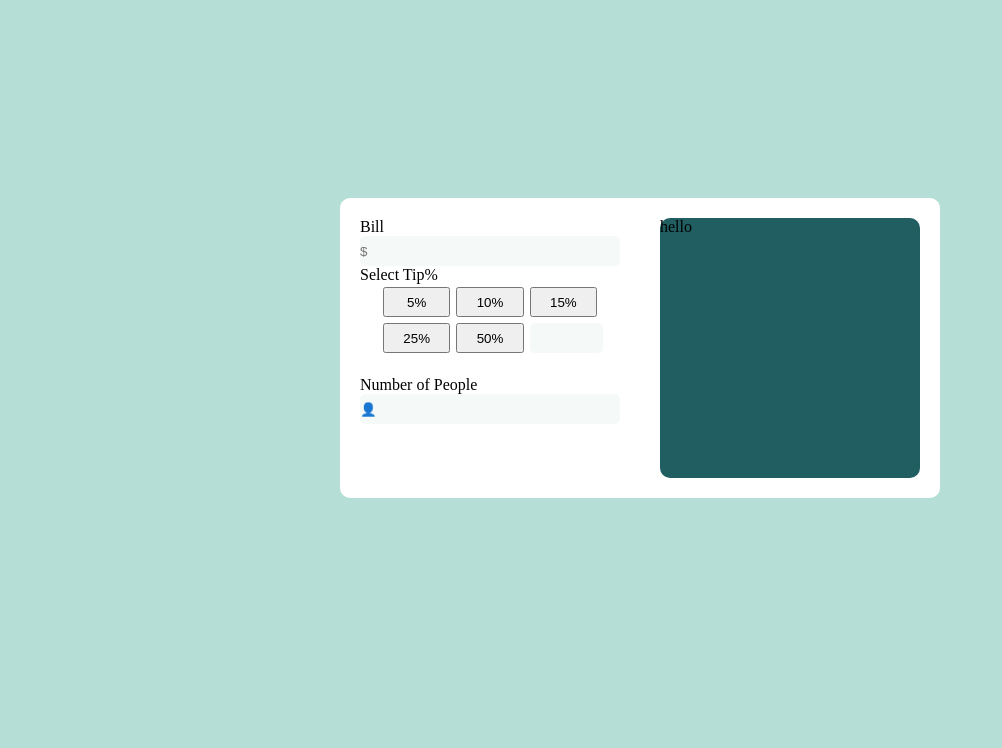
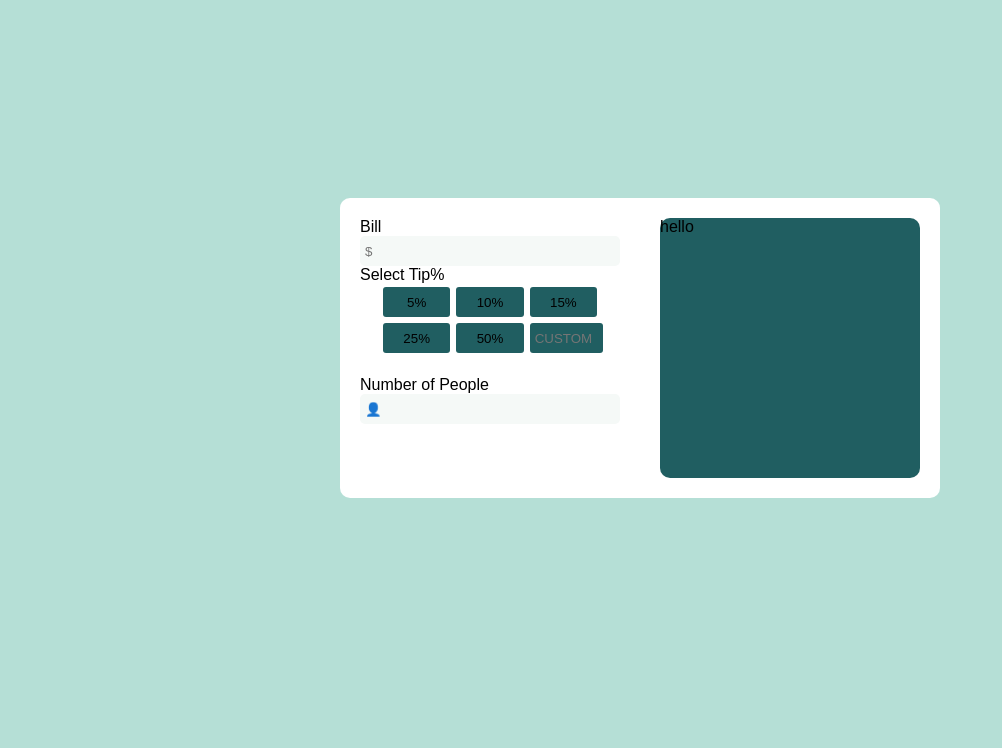
Before and after one commit to Kirti1402/tipCalculator, a plain HTML site: page index.html in a window 1280 px wide. Shown: the part 52-800 px from the top of the page, without its empty margins (0-1002 px from the left). Drawn offline with Linux system fonts and the light colour scheme.

Commit message:
fix: fixing the style

```diff
--- a/index.html
+++ b/index.html
@@ -12,7 +12,7 @@
     <div class="main-container">
         <div class="bill-container">
             <label for="bill">Bill</label>
-            <input type="number" id="bill" placeholder="$">
+            <input type="text" inputmode="numeric" id="bill" placeholder="$">
                 <p>Select Tip%</p>
                     <div class="percentagebutton">
                         <button class="per">5%</button>
@@ -20,10 +20,10 @@
                         <button class="per">15%</button>
                         <button class="per">25%</button>
                         <button class="per">50%</button>
-                        <input type="number" class="per">
+                        <input type="text" inputmode="numeric" class="per" placeholder="CUSTOM">
                     </div>
             <label for="noOfPeople">Number of People</label>
-            <input type="number" id="noOfPeople" placeholder="👤">
+            <input type="text" inputmode="numeric" id="noOfPeople" placeholder="👤">
         </div>
         <div class="tip-container">
             hello
--- a/style.css
+++ b/style.css
@@ -1,14 +1,21 @@
+@import url('https://fonts.googleapis.com/css2?family=Space+Mono:wght@700&display=swap');
 body{
+
+    font-family: 'Dosis', sans-serif;
     background-color: #b5dfd6;
 }
 *{
+    box-sizing: border-box;
     margin: 0;
     padding: 0;
 }
 input,label{
     display: block;
 }
+
 input{
+
+    padding:5px;
     height:30px;
     width: 100%;
     border-radius: 5px;
@@ -44,10 +51,15 @@ input{
     display: grid;
     grid-template-columns: repeat(auto-fill,minmax(65px, 1fr));
 }
-.box>* {
-    flex: 1 1 160px;
-}
+
 .per{
+    border: none;
+    border-radius: 3px;
     height: 30px;
     margin: 3px;
+    background-color: #205E61;
 }
+
+input .per{
+    background-color: #f5f9f7;
+}
```
